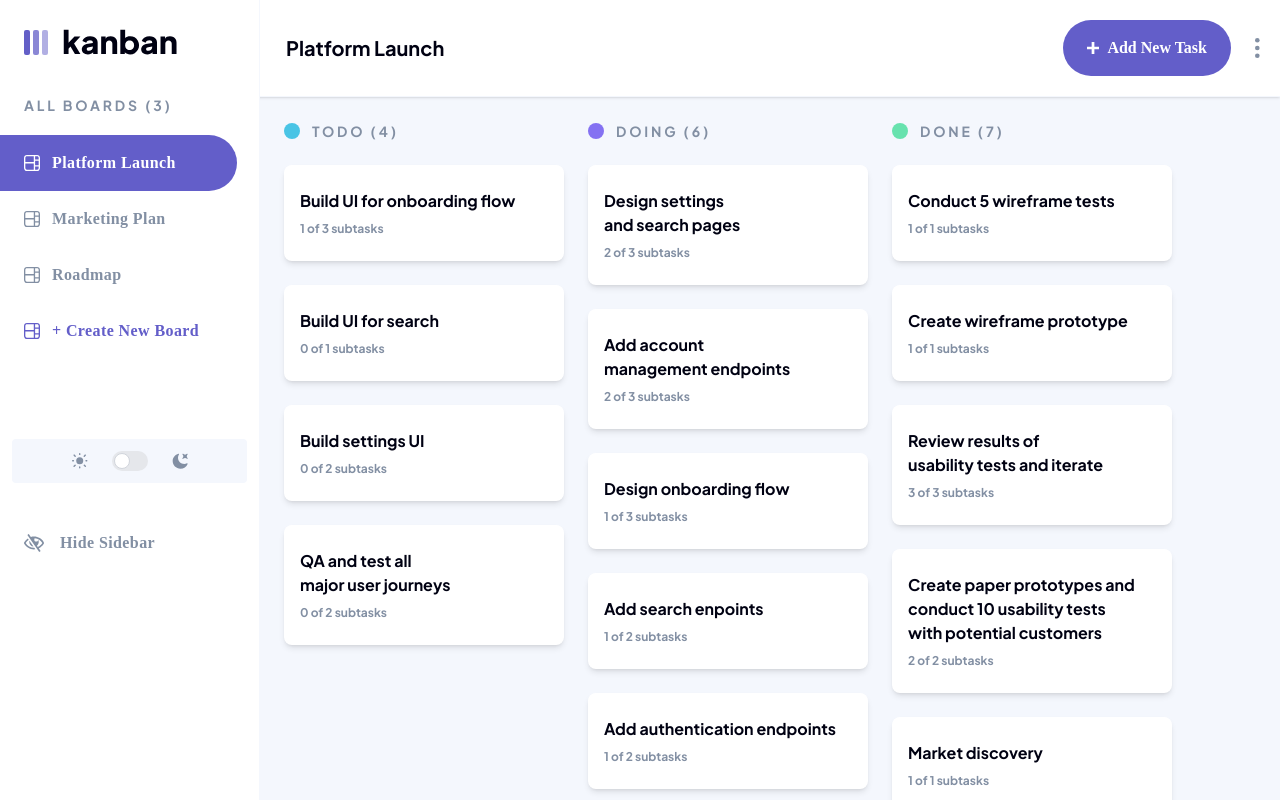
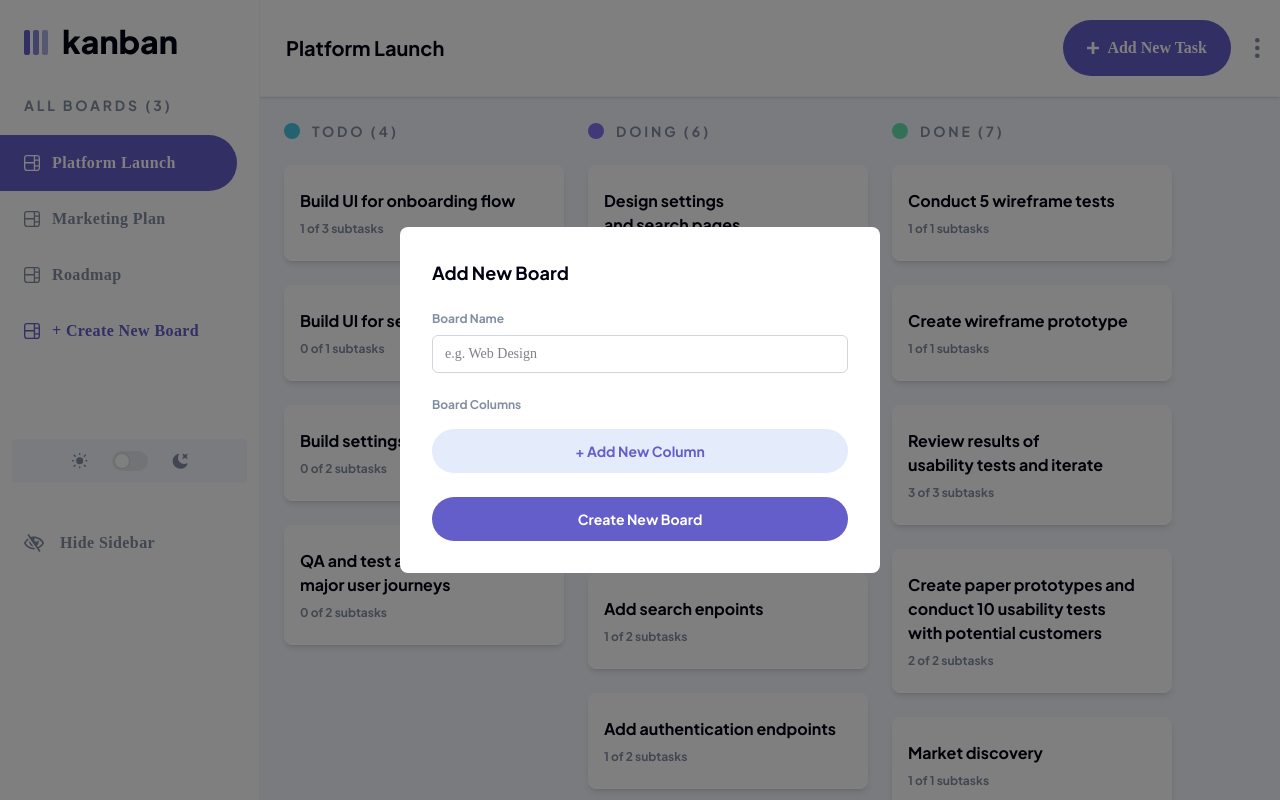
Before and after one commit to NeoScripter/Kanban-React, a React (Vite) app: page / in a window 1280 px wide. Both pictures are taken after a click on the button "+ Create New Board". Shown: the top 800 px of the page. Built offline with nearby package versions, Linux system fonts and the light colour scheme; a web font is replaced by a local one.

Commit message:
make Add new Board modal

```diff
--- a/src/components/Header.tsx
+++ b/src/components/Header.tsx
@@ -10,7 +10,7 @@ import { cc } from '../utils/cc';
 import { useSidebarContext } from '../hooks/useSidebarContext';
 import { useBoardContext } from '../hooks/useBoardContext';
 import { useRef, useState } from 'react';
-import BoardModal from './modals/BoardModal';
+import BoardDialog from './modals/BoardDialog.tsx';
 import useClickOutside from '../hooks/useClickOutside';
 
 export default function Header() {
@@ -97,7 +97,7 @@ export default function Header() {
                 </button>
             </div>
 
-            <BoardModal ref={modalRef} showModal={showModal} closeModal={closeModal} />
+            <BoardDialog ref={modalRef} showModal={showModal} closeModal={closeModal} />
         </header>
     );
 }
--- /dev/null
+++ b/src/components/modals/AddBoardModal.tsx
@@ -0,0 +1,34 @@
+import { useState } from 'react';
+import InputField from '../webform/InputField';
+import MultipleInputFields from '../webform/MultipleInputFields';
+
+type AddBoardModalProps = {
+    ref: React.RefObject<HTMLDivElement | null>;
+}
+
+export default function AddBoardModal({ ref }: AddBoardModalProps) {
+    const [boardName, setBoardName] = useState('');
+    const [columnNames, setColumnNames] = useState<string[]>([]);
+
+
+    return (
+        <div ref={ref} className="bg-white dark:bg-dark-gray rounded-lg p-6 sm:p-8 space-y-6 w-86 theme-transition sm:w-120">
+            <p className="font-bold text-lg text-dark-black dark:text-white theme-transition">
+                Add New Board
+            </p>
+            <InputField
+                label="Board Name"
+                setter={setBoardName}
+                input={boardName}
+            />
+            <MultipleInputFields
+                inputArray={columnNames}
+                setInputArray={setColumnNames}
+                label='Board Columns'
+            />
+            <button className="btn-secondary bg-dark-violet text-white text-sm hover:bg-light-violet">
+                Create New Board
+            </button>
+        </div>
+    );
+}
--- a/src/components/modals/BoardModal.tsx
+++ b/src/components/modals/BoardDialog.tsx
@@ -5,17 +5,17 @@ import ModalOverlay from './ModalOverlay';
 import useClickOutside from '../../hooks/useClickOutside';
 import { DeleteModal } from './DeleteModal';
 
-type BoardModalProps = {
+type BoardDialogProps = {
     showModal: boolean;
     closeModal: () => void;
     ref: RefObject<HTMLDivElement | null>;
 };
 
-export default function BoardModal({
+export default function BoardDialog({
     ref,
     showModal,
     closeModal,
-}: BoardModalProps) {
+}: BoardDialogProps) {
     const [showDeleteModal, setShowDeleteModal] = useState(false);
     const { deleteBoard, currentBoardIndex, getCurrentBoardName } = useBoardContext();
     const modalRef = useRef<HTMLDivElement | null>(null);
--- a/src/components/sidebar/Sidebar.tsx
+++ b/src/components/sidebar/Sidebar.tsx
@@ -11,6 +11,10 @@ import { useScreenResize } from '../../hooks/useScreenResize';
 import { getSidebarAnimationOptions } from '../../consts/sidebarAnimationOptions';
 import { useSidebarContext } from '../../hooks/useSidebarContext';
 import { useBoardContext } from '../../hooks/useBoardContext';
+import { useRef, useState } from 'react';
+import ModalOverlay from '../modals/ModalOverlay';
+import AddBoardModal from '../modals/AddBoardModal';
+import useClickOutside from '../../hooks/useClickOutside';
 
 export default function Sidebar() {
     const { theme, toggleTheme } = useThemeContext();
@@ -18,15 +22,25 @@ export default function Sidebar() {
     const isLarge = useScreenResize();
     const { displayBoardNames, currentBoardIndex, selectBoard, boardLength } =
         useBoardContext();
+    const [showBoardModal, setShowBoardModal] = useState(false);
+    const modalRef = useRef<HTMLDivElement | null>(null);
+
+    useClickOutside(modalRef, () => {
+        if (showBoardModal) setShowBoardModal(false);
+    });
 
     const isDark = THEMES.DARK === theme;
 
     return (
+        <>
+            <ModalOverlay showModal={showBoardModal}>
+                <AddBoardModal ref={modalRef} />
+            </ModalOverlay>
             <AnimateWrapper
                 isVisible={showSidebar}
                 options={getSidebarAnimationOptions(isLarge)}
                 isAbove={isLarge ? false : true}
-            classes='sm:h-full sm:absolute'
+                classes="sm:h-full sm:absolute"
             >
                 <nav className="z-10 absolute min-h-screen h-full inset-0 bg-black/50 pt-8 sm:top-0 sm:fixed sm:w-65 md:w-75 sm:pt-0 sm:border-r sm:border-dark-white dark:border-light-gray theme-transition">
                     <div className="bg-white dark:bg-dark-gray rounded-lg sm:rounded-none theme-transition mx-auto py-4 w-66 sm:w-full sm:h-full">
@@ -60,8 +74,11 @@ export default function Sidebar() {
                             <SidebarButton
                                 key={'#japn39boardButton'}
                                 status={BOARD_STATUS.CREATE}
-                            content='+ Create New Board'
-                            onClick={() => {}}
+                                content="+ Create New Board"
+                                onClick={(e) => {
+                                    e.stopPropagation();
+                                    setShowBoardModal(true);
+                                }}
                             />
                         </div>
 
@@ -78,7 +95,11 @@ export default function Sidebar() {
                                 <div className="relative w-9 h-5 bg-gray-200 peer-focus:outline-none peer-focus:ring-3 peer-focus:ring-light-violet rounded-full peer peer-checked:after:translate-x-full rtl:peer-checked:after:-translate-x-full peer-checked:after:border-white after:content-[''] after:absolute after:top-[2px] after:start-[2px] after:bg-white after:border-gray-300 after:border after:rounded-full after:h-4 after:w-4 after:transition-all peer-checked:bg-dark-violet"></div>
                             </label>
 
-                        <img src={moon} alt="Moon icon" className="w-4 h-4" />
+                            <img
+                                src={moon}
+                                alt="Moon icon"
+                                className="w-4 h-4"
+                            />
                         </div>
 
                         {isLarge && (
@@ -106,5 +127,6 @@ export default function Sidebar() {
                     </div>
                 </nav>
             </AnimateWrapper>
+        </>
     );
 }
--- a/src/components/sidebar/SidebarButton.tsx
+++ b/src/components/sidebar/SidebarButton.tsx
@@ -6,7 +6,7 @@ type SidebarButtonProps = {
     status: string;
     content?: string;
     isButton?: boolean;
-    onClick: () => void;
+    onClick: (e: React.MouseEvent<HTMLButtonElement>) => void;
 };
 export default function SidebarButton({
     status,
--- /dev/null
+++ b/src/components/webform/InputField.tsx
@@ -0,0 +1,30 @@
+import { useId } from "react";
+
+type InputFieldProps = {
+    label: string,
+    setter: (value: string) => void,
+    input: string,
+}
+
+export default function InputField({ label, setter, input }: InputFieldProps) {
+    const fieldId = useId();
+
+    return (
+        <div>
+            <label
+                htmlFor={fieldId}
+                className="font-bold text-xs mb-2 block dark:text-white theme-transition"
+            >
+                {label}
+            </label>
+            <input
+                type="text"
+                id={fieldId}
+                value={input}
+                placeholder="e.g. Web Design"
+                className="border w-full border-gray-300 p-2 sm:px-3 text-sm rounded-md text-dark-black theme-transition dark:text-white"
+                onChange={(e) => setter(e.target.value)}
+            />
+        </div>
+    );
+}
--- /dev/null
+++ b/src/components/webform/MultipleInputFields.tsx
@@ -0,0 +1,108 @@
+import { ChangeEvent } from 'react';
+
+type MultipleInputFieldsProps = {
+    inputArray: string[],
+    setInputArray: React.Dispatch<React.SetStateAction<string[]>>,
+    label: string,
+}
+
+export default function MultipleInputFields({ inputArray, setInputArray, label }: MultipleInputFieldsProps) {
+
+    function addColumn() {
+        setInputArray((a) => [...a, '']);
+    }
+
+    function updateColumn(e: ChangeEvent, index: number) {
+        const target = e.target as HTMLInputElement;
+        if (target == null) return;
+
+        setInputArray((a) => {
+            return [...a.slice(0, index), target.value, ...a.slice(index + 1)];
+        });
+    }
+
+    function deleteColumn(index: number) {
+        setInputArray((a) => [
+            ...a.slice(0, index),
+            ...a.slice(index + 1, a.length),
+        ]);
+    }
+
+    return (
+        <div>
+            <p className="font-bold text-xs mb-2 block dark:text-white theme-transition">
+                {label}
+            </p>
+            <div className="space-y-2 sm:space-y-4 mb-4">
+                {inputArray.map((input, index) => (
+                    <SingleField
+                        key={'multiple' + index}
+                        index={index}
+                        input={input}
+                        updateColumn={updateColumn}
+                        deleteColumn={() => deleteColumn(index)}
+                    />
+                ))}
+            </div>
+
+            <button
+                onClick={addColumn}
+                className="btn-secondary bg-light-blue text-sm hover:bg-light-violet/35 text-dark-violet"
+            >
+                + Add New Column
+            </button>
+        </div>
+    );
+}
+
+type SingleFieldProps = {
+    index: number;
+    input: string;
+    updateColumn: (e: ChangeEvent, index: number) => void;
+    deleteColumn: () => void;
+};
+
+function SingleField({
+    index,
+    input,
+    updateColumn,
+    deleteColumn,
+}: SingleFieldProps) {
+    return (
+        <div className="flex items-center gap-1">
+            <input
+                type="text"
+                className="border w-full border-gray-300 text-dark-black theme-transition dark:text-white p-2 sm:px-3 text-sm rounded-md"
+                value={input}
+                onChange={(e) => updateColumn(e, index)}
+            />
+            <button
+                onClick={deleteColumn}
+                className="cursor-pointer h-full aspect-square p-2.5"
+            >
+                <svg
+                    width="15"
+                    height="15"
+                    viewBox="0 0 15 15"
+                    fill="none"
+                    xmlns="http://www.w3.org/2000/svg"
+                >
+                    <rect
+                        x="12.7279"
+                        width="3"
+                        height="18"
+                        transform="rotate(45 12.7279 0)"
+                        fill="#828FA3"
+                    />
+                    <rect
+                        y="2.12109"
+                        width="3"
+                        height="18"
+                        transform="rotate(-45 0 2.12109)"
+                        fill="#828FA3"
+                    />
+                </svg>
+            </button>
+        </div>
+    );
+}
```
Lines whose indentation alone changed are shown as unchanged.
